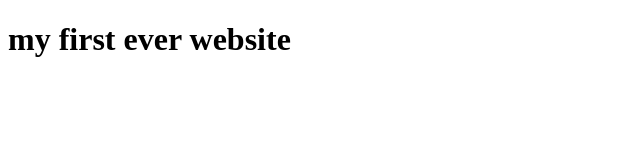
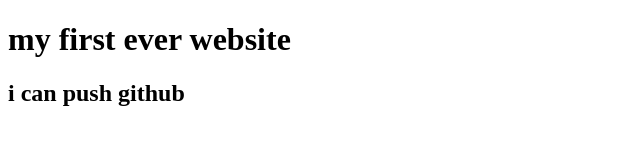
Before and after one commit to simantopal/my-first-website, a plain HTML site: page index.html in a window 1280 px wide. Shown: the whole page, without its empty margins (0-640 px from the left). Drawn offline with Linux system fonts and the light colour scheme.

Commit message:
learned github

```diff
--- a/index.html
+++ b/index.html
@@ -8,5 +8,6 @@
 </head>
 <body>
     <h1>my first ever website</h1>
+    <h2>i can push github</h2>
 </body>
 </html>
```
